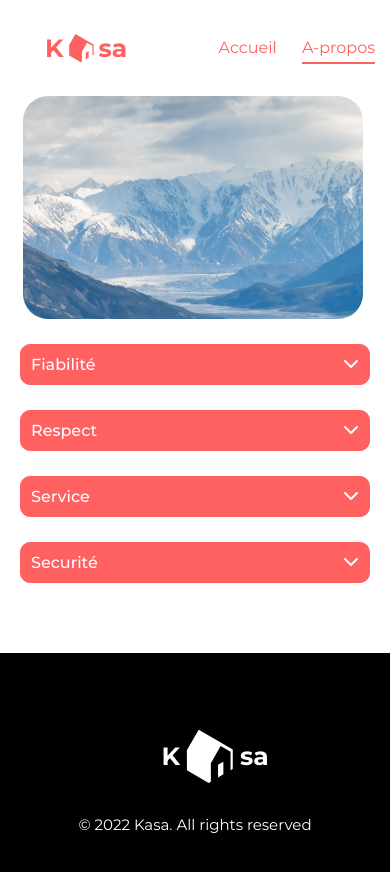
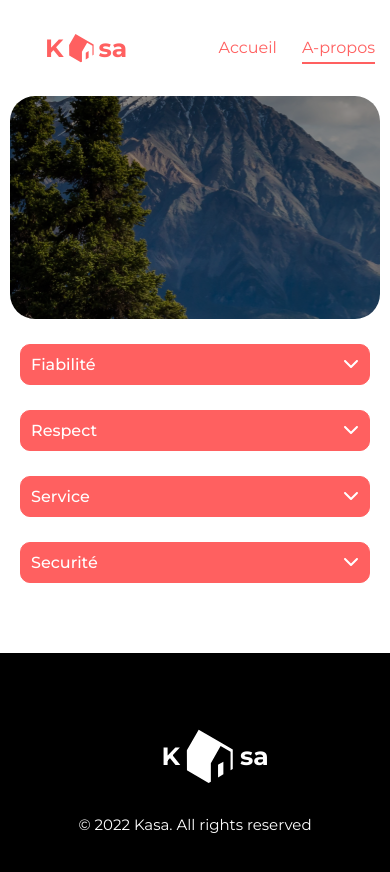
Before and after one commit to Axesan/KASA-REACT-OC, a React (Create React App) app: page /a-propos in a window 390 px wide. Shown: the top 872 px of the page. Built offline with nearby package versions, Linux system fonts and the light colour scheme.

Commit message:
REVIEW BANNER DROPDOWN COMPONENTS

```diff
--- a/src/components/Banner.js
+++ b/src/components/Banner.js
@@ -2,8 +2,7 @@ import { React} from 'react';
 
 function Banner  (props)  {
     return (
-        <div className='banner'>
-
+        <div className={props.classPicture}>
             <h1>{props.title}</h1>
         </div>
     );
--- a/src/components/Bannerapropos.js
+++ /dev/null
@@ -1,11 +0,0 @@
-import React from 'react';
-
-const Bannerapropos = (props) => {
-    return (
-        <div className='banner-apropos'>
-            <img src={props.picture} alt={props.title} className="picture_card" />
-        </div>
-    );
-};
-
-export default Bannerapropos;
--- /dev/null
+++ b/src/components/Dropdown.js
@@ -0,0 +1,31 @@
+import React, { useState } from 'react';
+import { faChevronDown,faChevronUp } from'@fortawesome/free-solid-svg-icons';
+import { FontAwesomeIcon } from '@fortawesome/react-fontawesome';
+function Dropdown  (props)  {
+    const [isDropdownVisible, setIsDropdownVisible] = useState({
+        dropdown1: false,
+        dropdown2: false,
+        dropdown3: false,
+        dropdown4: false
+      });
+
+        const toggleDropdown = (index) => {
+            setIsDropdownVisible({
+              ...isDropdownVisible,
+              [`dropdown${index}`]: !isDropdownVisible[`dropdown${index}`]
+            });
+          };
+    return (
+        <div className='dropdowns'>
+                    <div className="card-header"  onClick={()=>toggleDropdown(props.numberDropdown)}>
+                        {props.title}
+                        {isDropdownVisible[`dropdown${props.numberDropdown}`] ? <FontAwesomeIcon icon={faChevronUp} /> : <FontAwesomeIcon icon={faChevronDown} />}
+                    </div>
+                    <div className={`card-contend ${isDropdownVisible[`dropdown${props.numberDropdown}`] ? 'fade-in' : 'fade-out hidden'}`}>
+                    {props.descriptions}
+                    </div>
+        </div>
+    );
+};
+
+export default Dropdown;
--- a/src/pages/Apropos.js
+++ b/src/pages/Apropos.js
@@ -1,72 +1,32 @@
-import React, { useState } from 'react';
-import Bannerapropos from './../components/Bannerapropos';
-import { faChevronDown,faChevronUp } from'@fortawesome/free-solid-svg-icons';
-import { FontAwesomeIcon } from '@fortawesome/react-fontawesome';
+import React from 'react';
+import Banner from './../components/Banner';
 import ImgApropos from "./IMG/banner-Apropos.png"
+import Dropdown from './../components/Dropdown';
 const Apropos = () => {
     const BannerCover = ImgApropos
     const BannerTitle = "Chez vous, partout et ailleurs"
+    return (
+        <div >
 
-
-    const [isDropdownVisible, setIsDropdownVisible] = useState({
-        dropdown1: false,
-        dropdown2: false,
-        dropdown3: false,
-        dropdown4: false
-      });
-
-        const toggleDropdown = (index) => {
-            setIsDropdownVisible({
-              ...isDropdownVisible,
-              [`dropdown${index}`]: !isDropdownVisible[`dropdown${index}`]
-            });
-          };
-
-
-
-
-
-    return (
-        <div className='container'>
-
-            <Bannerapropos picture={BannerCover} title={BannerTitle}/>
-
+                <section>
+                    <Banner title="" classPicture='banner-apropos'/>
+                </section>
+        <div className="container">
                 <div className="card-apropos">
-                    <div className="card-header"  onClick={()=>toggleDropdown(1)}>
-                        Fiabilité
-                        {isDropdownVisible.dropdown1 ?  <FontAwesomeIcon icon={faChevronUp} /> : <FontAwesomeIcon icon={faChevronDown} />}
-                    </div>
-                    <div className={`card-contend ${isDropdownVisible.dropdown1 ? "fade-in" : "fade-out hidden"}`}>
-                    Les annonces postées sur Kasa garantissent une fiabilité totale. Les photos sont conformes aux logements, et toutes les informations sont régulièrement vérifiées  par nos équipes.
-                    </div>
+                    <Dropdown title="Fiabilité" descriptions=" Les annonces postées sur Kasa garantissent une fiabilité totale. Les photos sont conformes aux logements, et toutes les informations sont régulièrement vérifiées  par nos équipes." numberDropdown={1}/>
                 </div>
                 <div className="card-apropos">
-                    <div className="card-header" onClick={()=>toggleDropdown(2)}>
-                        Respect  {isDropdownVisible.dropdown2 ?  <FontAwesomeIcon icon={faChevronUp} /> : <FontAwesomeIcon icon={faChevronDown} />}
-                    </div>
-                    <div className={`card-contend ${isDropdownVisible.dropdown2 ? "fade-in" : "fade-out hidden"}`}>
-                    La bienveillance fait partie des valeurs fondatrices de Kasa. Tout comportement discriminatoire ou de perturbation du voisinage entraînera une exclusion de notre plateforme.
-                    </div>
+                    <Dropdown title="Respect" descriptions="La bienveillance fait partie des valeurs fondatrices de Kasa. Tout comportement discriminatoire ou de perturbation du voisinage entraînera une exclusion de notre plateforme." numberDropdown={1}/>
                 </div>
 
                 <div className="card-apropos">
-                    <div className="card-header"  onClick={()=>toggleDropdown(3)}>
-                        Service  {isDropdownVisible.dropdown3 ?  <FontAwesomeIcon icon={faChevronUp} /> : <FontAwesomeIcon icon={faChevronDown} />}
-                    </div>
-                    <div className={`card-contend ${isDropdownVisible.dropdown3 ? "fade-in" : "fade-out hidden"}`}>
-                    Nos équipes se tiennent à votre disposition pour vous fournir une expérience parfaite. N'hésitez pas à nous contacter si vous avez la moindre question.
-                    </div>
+                    <Dropdown title="Service" descriptions="Nos équipes se tiennent à votre disposition pour vous fournir une expérience parfaite. N'hésitez pas à nous contacter si vous avez la moindre question." numberDropdown={1}/>
                 </div>
 
                 <div className="card-apropos">
-                    <div className="card-header" onClick={()=>toggleDropdown(4)}>
-                        Securité {isDropdownVisible.dropdown4 ?  <FontAwesomeIcon icon={faChevronUp} /> : <FontAwesomeIcon icon={faChevronDown} />}
-                    </div>
-                    <div className={`card-contend ${isDropdownVisible.dropdown4 ? "fade-in" : "fade-out hidden"}`}>
-                        La sécurité est la priorité de Kasa. Aussi bien pour nos hôtes que pour les voyageurs, chaque logement correspond aux critères de sécurité établis par nos services. En laissant une note aussi bien à l'hôte qu'au locataire, cela permet à nos équipes de vérifier que les standards sont bien respectés. Nous organisons également des ateliers sur la sécurité domestique pour nos hôtes.
-                    </div>
+                    <Dropdown title="Securité" descriptions=" La sécurité est la priorité de Kasa. Aussi bien pour nos hôtes que pour les voyageurs, chaque logement correspond aux critères de sécurité établis par nos services. En laissant une note aussi bien à l'hôte qu'au locataire, cela permet à nos équipes de vérifier que les standards sont bien respectés. Nous organisons également des ateliers sur la sécurité domestique pour nos hôtes." numberDropdown={1}/>
                 </div>
-
+                </div>
             </div>
 
     );
--- a/src/pages/Home.js
+++ b/src/pages/Home.js
@@ -29,7 +29,7 @@ return (
 	<div>
 		{/* BANNER */}
 		<section>
-			<Banner cover={BannerCover} title={BannerTitle}/>
+			<Banner classPicture="banner" title={BannerTitle}/>
 		</section>
 
 		{/* Contend Card */}
--- a/src/styles/components/_banner.scss
+++ b/src/styles/components/_banner.scss
@@ -8,6 +8,19 @@
     margin-left: 95px;
     margin-right: 95px;
     height: 223px;
+}
+
+.banner-apropos{
+    display: flex;
+    align-items: center;
+    background-image: linear-gradient(rgba(0,0,0,.4),rgba(0,0,0,.4)),url('../../pages/IMG/banner-Apropos.png');
+    border-radius: 25px;
+    background-size: cover;
+    margin-bottom: 25px;
+    margin-left: 95px;
+    margin-right: 95px;
+    height: 223px;
+
 }
 // .banner > img{
 //     position: absolute;
@@ -44,4 +57,12 @@
 
     }
 
+
+    // apropos
+    .banner-apropos{
+        width: 95%;
+        margin-left: auto;
+        margin-right: auto;
+    }
+
 }
--- a/src/styles/components/_bannerApropos.scss
+++ /dev/null
@@ -1,23 +0,0 @@
-.banner-apropos{
-    height: 223px;
-    left: 100px;
-    top: 171px;
-
-}
-.banner-apropos > img{
-    position: absolute;
-    width: 87%;
-
-    object-fit: cover;
-    border-radius: 25px;
-    left: 100px;
-    height: 223px;
-}
-
-
-// Format telephone
-@media only screen and (max-width: 480px) {
-    .banner-apropos > img{
-        left:6%;
-    }
-}
--- a/src/styles/index.scss
+++ b/src/styles/index.scss
@@ -5,7 +5,6 @@
 @import './components/card';
 @import './components/banner';
 @import './components/caroussel';
-@import './components/bannerApropos';
 // import page
 @import './pages/home';
 @import './pages/notFound';
--- a/src/styles/pages/_viewCard.scss
+++ b/src/styles/pages/_viewCard.scss
@@ -164,18 +164,7 @@
     flex-direction: row;
     margin-top: 30px;
     width: 100%;
-        .header-card{
-        color: #fff;
-        font-weight:500;
-        font-size: medium;
-        cursor: pointer;
-        padding:15px;
-        border-radius: 10px;
-        border: #FF6060 1px solid;
-        background: #FF6060;
-        display: flex;
-        justify-content: space-between;
-    }
+
     .card-description{
         width: 40%;
     }
@@ -184,18 +173,9 @@
 
     }
 
-
-    .contend-card{
-        padding: 10px;
-        color: #FF6060;
-        background-color: #F7F7F7;
-        border-radius: 10px;
-
+    .card-contend{
         ul{
             list-style: none;
-            padding: 0;
-
-
         }
     }
 }
```
Also changed, not shown: src/pages/ViewCard.js (+10 -38 lines).
